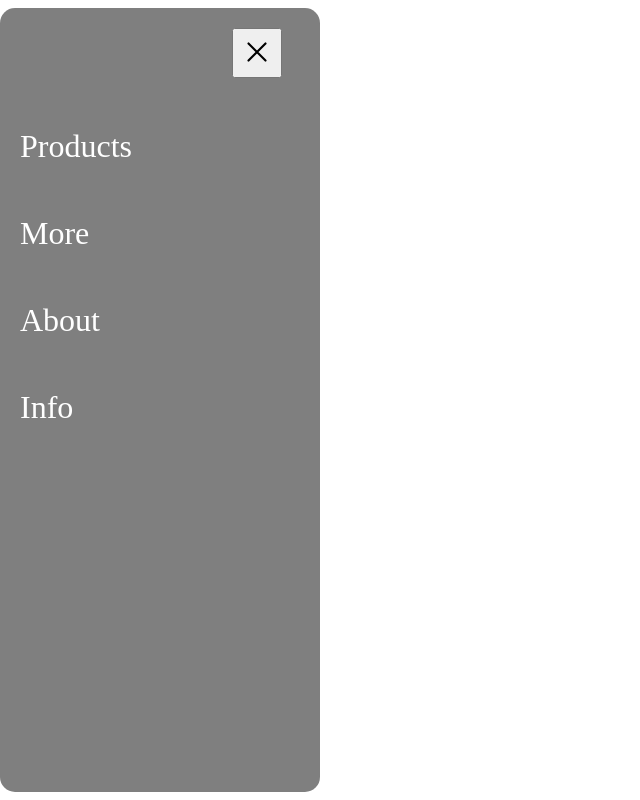
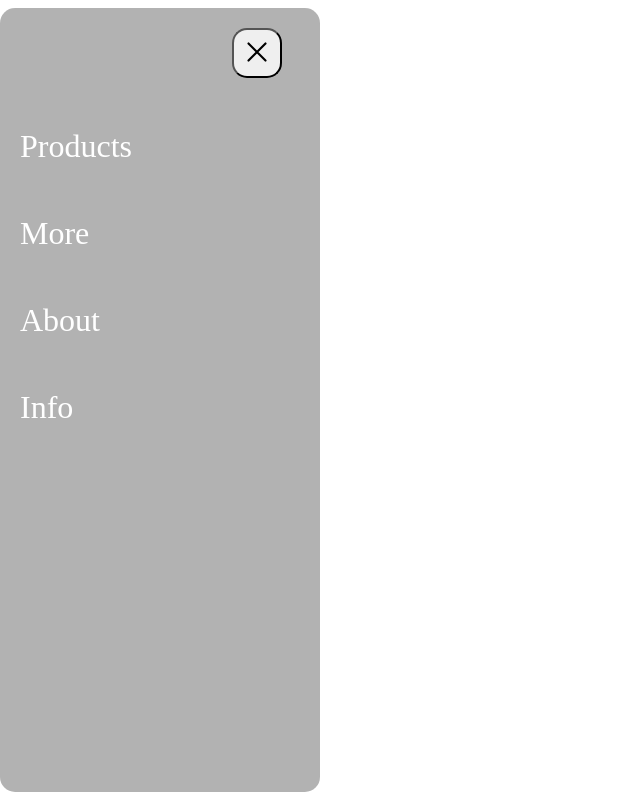
Before and after one commit to SSSsssomeone/js-side-bar, a plain HTML site: page index.html in a window 1280 px wide. Both pictures are taken after a click on the button 33 px from the left and 33 px from the top of the page. Shown: the whole page, without its empty margins (0-640 px from the left). Drawn offline with Linux system fonts and the light colour scheme.

Commit message:
make a better look

```diff
--- a/style.css
+++ b/style.css
@@ -10,7 +10,7 @@
     padding-top: 50px;
 }
 .nav {
-    background-color: rgba(0, 0, 0, 0.5);
+    background-color: rgba(0, 0, 0, 0.3);
     width: 40vh;
     height: 98vh;
     border-radius: 15px;
@@ -37,6 +37,7 @@
     height: 50px;
     margin-left: 232px;
     margin-top: 20px;
+    border-radius: 15px;
 }
 .btnc.show {
     display: block;
```
